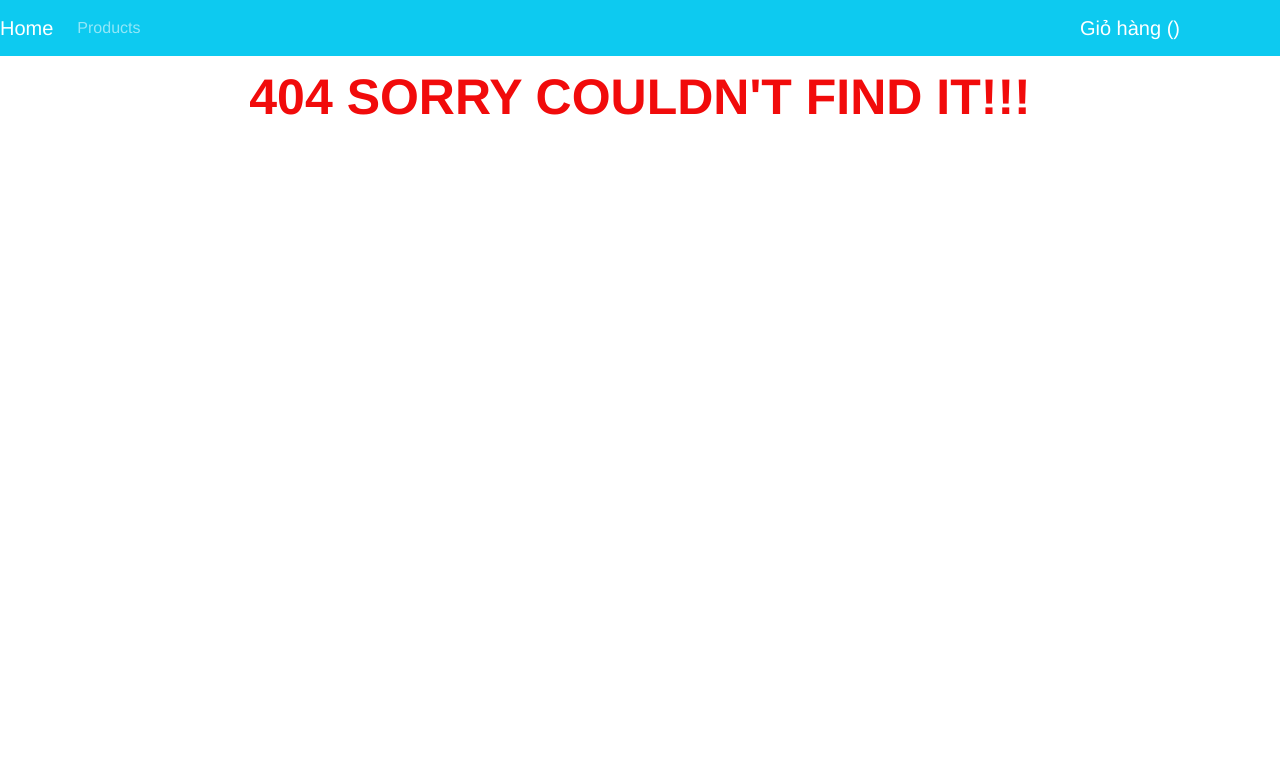
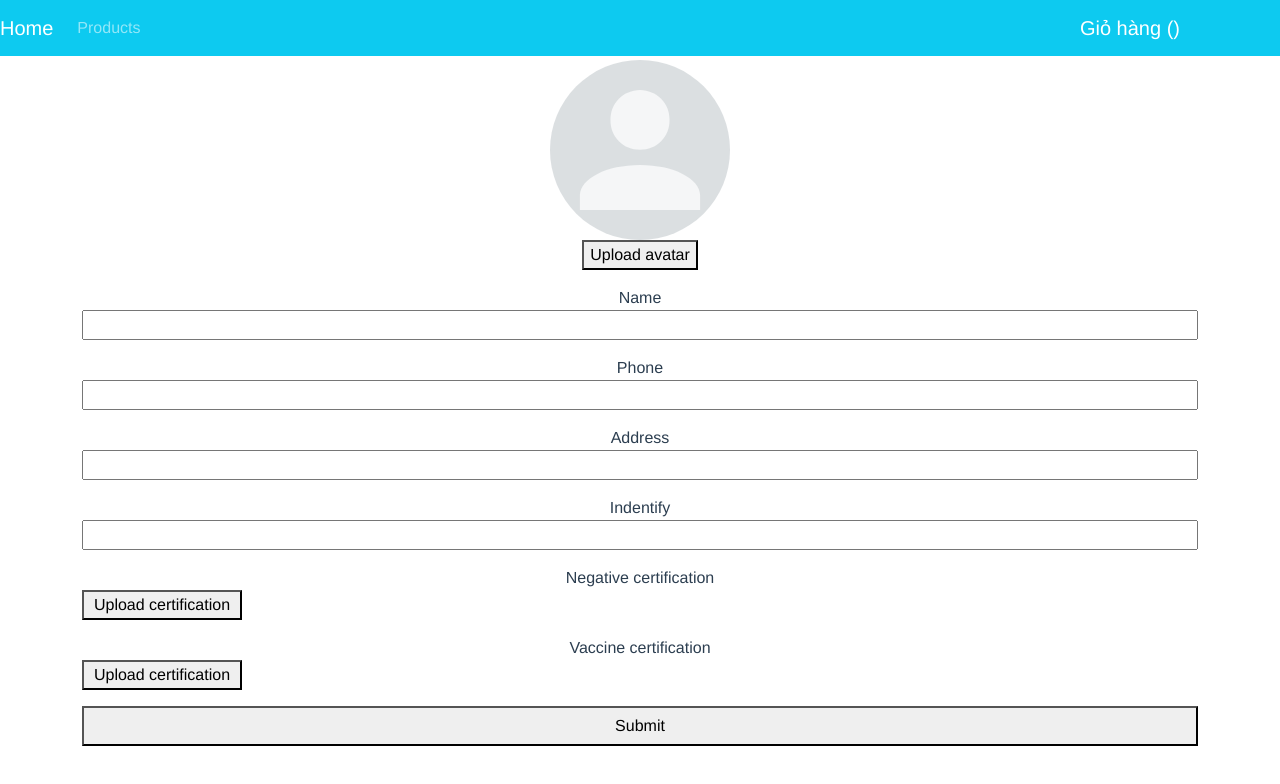
Before and after one commit to vannknightt/client-eccomerce-ptud, a Vue app: page /register-shipper in a window 1280 px wide. Before the commit this address had no page. Shown: the top 784 px of the page. Built offline with nearby package versions, Linux system fonts and the light colour scheme.

Commit message:
add-register-shipper

```diff
--- a/src/App.vue
+++ b/src/App.vue
@@ -16,7 +16,7 @@
 <script>
 
 import Navbar from '@/components/Navbar';
-
+import './style.css'
 export default {
   name: 'App',
   components: {
--- /dev/null
+++ b/src/api-services/axiosClient.js
@@ -0,0 +1,28 @@
+import axios from "axios";
+
+const axiosClient = axios.create({
+  baseURL: "https://d2h-backend-server.herokuapp.com",
+  headers: {
+    "Content-Type": "application/json",
+  },
+  params: {},
+});
+
+// Add a request interceptor
+
+
+// Add a response interceptor
+axiosClient.interceptors.response.use(
+  function (response) {
+    // Any status code that lie within the range of 2xx cause this function to trigger
+    // Do something with response data
+    return response.data;
+  },
+  function (error) {
+    //parse error
+    // const { config, status, data } = error.response;
+    return Promise.reject(error.response.data);
+  }
+);
+
+export default axiosClient;
--- /dev/null
+++ b/src/api-services/uploadService.js
@@ -0,0 +1,11 @@
+import axiosClient from "./axiosClient";
+
+const url =
+  "/api/upload/cloudinary-upload";
+const uploadService = {
+  uploadToServer(fileToUpload) {
+    return axiosClient.post(url, fileToUpload);
+  },
+};
+
+export default uploadService;
--- a/src/router/index.js
+++ b/src/router/index.js
@@ -29,7 +29,14 @@ export default new Router({
       path: '*',
       name: 'NotFound',
       component: NotFound
-    }
+    },
+
+  {
+    path: '/register-shipper',
+    name: 'RegisterShipper',
+
+    component: () => import(/* webpackChunkName: "about" */ '../views/RegisterShipper.vue')
+  }
 
   ]
 })
--- /dev/null
+++ b/src/style.css
@@ -0,0 +1,13 @@
+.thumb {
+  width: 100%;
+  height: 100%;
+  background-color: white;
+  background-image: none;
+  background-repeat: no-repeat;
+  background-position: center center;
+  background-size: cover;
+}
+
+.image-circle {
+  border-radius: 50%;
+}
--- /dev/null
+++ b/src/views/RegisterShipper.vue
@@ -0,0 +1,209 @@
+<template>
+  <div class="register-shipper-container">
+    <div class="form-container">
+      <div class="avatar">
+        <div
+          class="thumb image-circle"
+          v-bind:style="{
+            backgroundImage: 'url(' + getAvatar + ')',
+            width: 180 + 'px',
+            height: 180 + 'px',
+          }"
+        ></div>
+        <input
+          v-show="false"
+          ref="inputImage"
+          @change="handleChangeFile"
+          type="file"
+        />
+        <button @click="handleChangeImage('avatar')">Upload avatar</button>
+      </div>
+      <div class="form">
+        <div class="form-input">
+          <span class="input-label"> Name </span>
+          <input v-model="name" />
+        </div>
+        <div class="form-input">
+          <span class="input-label"> Phone </span>
+          <input v-model="phone" />
+        </div>
+        <div class="form-input">
+          <span class="input-label"> Address </span>
+          <input v-model="address" />
+        </div>
+        <div class="form-input">
+          <span class="input-label"> Indentify </span>
+          <input v-model="identify" />
+        </div>
+        <div class="form-input">
+          <span class="input-label"> Negative certification </span>
+          <input
+            v-show="false"
+            ref="inputNegativeCert"
+            @change="handleChangeFile"
+            type="file"
+          />
+          <div
+            v-if="getNegativeCert"
+            class="thumb"
+            v-bind:style="{
+              backgroundImage: 'url(' + getNegativeCert + ')',
+              width: 300 + 'px',
+              height: 300 + 'px',
+            }"
+          ></div>
+          <button class="button-upload" @click="handleChangeImage('negative')">
+            Upload certification
+          </button>
+        </div>
+        <div class="form-input">
+          <span class="input-label"> Vaccine certification </span>
+          <input
+            v-show="false"
+            ref="inputVaccineCert"
+            @change="handleChangeFile"
+            type="file"
+          />
+          <div
+            v-if="getVaccineCert"
+            class="thumb"
+            v-bind:style="{
+              backgroundImage: 'url(' + getVaccineCert + ')',
+              width: 300 + 'px',
+              height: 300 + 'px',
+            }"
+          ></div>
+          <button class="button-upload" @click="handleChangeImage('vaccine')">
+            Upload certification
+          </button>
+        </div>
+      </div>
+    </div>
+
+    <div class="submit"><button class="full-width">Submit</button></div>
+  </div>
+</template>
+<script>
+import uploadService from "../api-services/uploadService.js";
+export default {
+  name: "RegisterShipper",
+  data: () => ({
+    id: "",
+    name: "",
+    avatar: "",
+    phone: "",
+    address: "",
+    negative_cert: "",
+    vaccine_cert: "",
+    identify: "",
+
+    type: "",
+  }),
+  computed: {
+    defaultAvatar() {
+      return require("../assets/avatar-default.svg");
+    },
+    getAvatar() {
+      if (!this.avatar) {
+        return this.defaultAvatar;
+      }
+      return this.avatar;
+    },
+    getNegativeCert() {
+      if (!this.negative_cert) {
+        return "";
+      }
+      return this.negative_cert;
+    },
+    getVaccineCert() {
+      if (!this.vaccine_cert) {
+        return "";
+      }
+      return this.vaccine_cert;
+    },
+  },
+  methods: {
+    handleBlur() {},
+
+    handleChangeImage(type) {
+      switch (type) {
+        case "avatar":
+          this.type = "avatar";
+          this.$refs.inputImage.value = null;
+          this.$refs.inputImage.click();
+          break;
+        case "negative":
+          this.type = "negative";
+          this.$refs.inputNegativeCert.value = null;
+          this.$refs.inputNegativeCert.click();
+          break;
+        case "vaccine":
+          this.type = "vaccine";
+          this.$refs.inputVaccineCert.value = null;
+          this.$refs.inputVaccineCert.click();
+          break;
+        default:
+          this.type = "avatar";
+          break;
+      }
+    },
+    async handleChangeFile(event) {
+      console.log(event.target.files);
+      if (event.target.files.length === 0) {
+        return;
+      }
+      const formData = new FormData();
+      formData.append("file", event.target.files[0]);
+      const rs = await uploadService.uploadToServer(formData);
+      if (!rs || !rs.success) {
+        return;
+      }
+      switch (this.type) {
+        case "avatar":
+          this.avatar = rs.data.path;
+          break;
+        case "negative":
+          this.negative_cert = rs.data.path;
+          break;
+        case "vaccine":
+          this.vaccine_cert = rs.data.path;
+          break;
+        default:
+          break;
+      }
+    },
+  },
+};
+</script>
+<style scoped>
+.register-shipper-container {
+  display: flex;
+  flex-direction: column;
+}
+.form-input {
+  display: flex;
+  flex-direction: column;
+
+  margin: 16px 0;
+}
+
+.avatar {
+  flex-grow: 1;
+
+  display: flex;
+  flex-direction: column;
+  align-items: center;
+}
+
+.form {
+  flex-grow: 4;
+}
+
+.button-upload {
+  max-width: 160px;
+}
+.full-width {
+  width: 100%;
+  height: 40px;
+}
+</style>
```
Also changed, not shown: src/api-services/shipperService.js (added), src/assets/avatar-default.svg (added), 1 other file (tests, documents, lock files or other folders).
